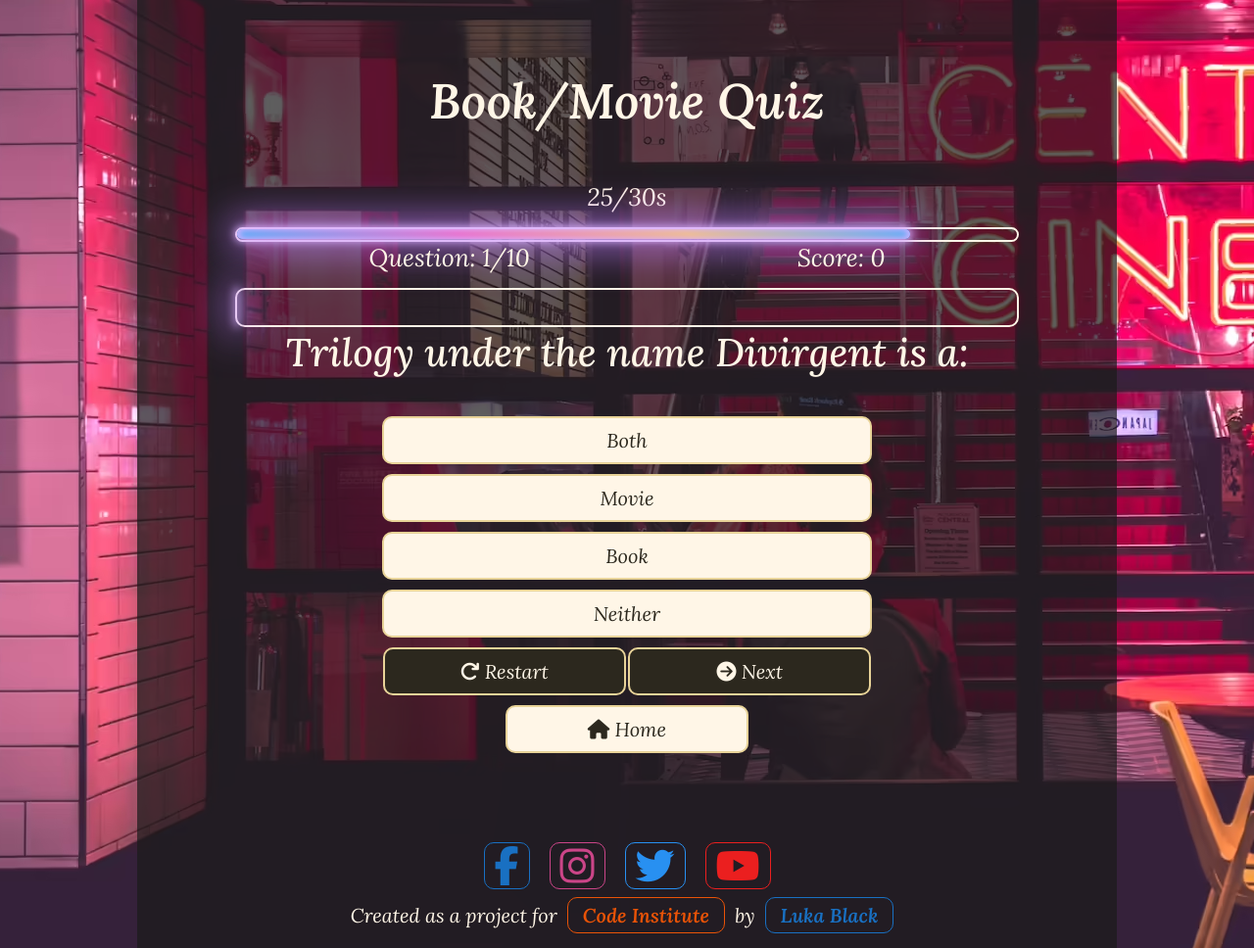
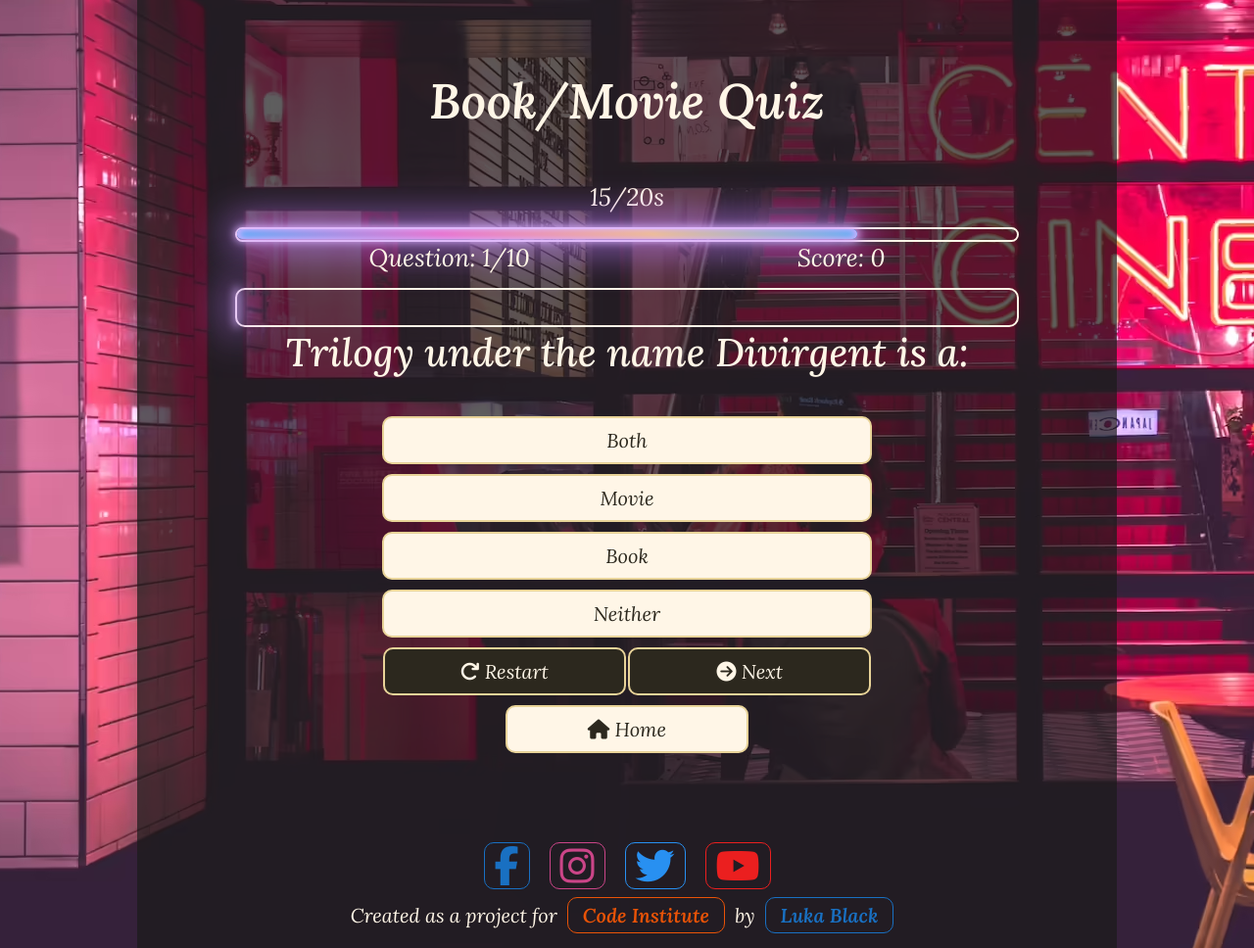
Before and after one commit to LukaB25/BookMovieQuiz, a plain HTML site: page quiz.html in a window 1280 px wide. Shown: the whole page at 98% size. Drawn offline with Linux system fonts and the light colour scheme; a web font is replaced by a local one.

Commit message:
Changed the time users have to respond to the questions.

```diff
--- a/assets/javascript/script.js
+++ b/assets/javascript/script.js
@@ -361,7 +361,7 @@ nextQuestion = () => {
 const timerCount = document.getElementById('timer-count');
 const timerProgressBar = document.getElementById('timer-progress-bar');
 timerCount.textContent = '';
-const totalCount = 30;
+const totalCount = 20;
 let count = totalCount;
 let timer;
 let timerWorking = false;
@@ -372,9 +372,9 @@ function startTimer() {
         timerWorking = true;
         timer = setInterval(function () {
             count--;
-            timerCount.innerText = `${count}/30s`;
+            timerCount.innerText = `${count}/20s`;
 
-            let timerProgressWidth = (count / 30) * 100;
+            let timerProgressWidth = (count / 20) * 100;
 
             if (count > 0) {
                 // Keeps track of the timer and reduces in size with each second that passes
@@ -433,14 +433,14 @@ function startTimer() {
 function restartTimer() {
     clearInterval(timer);
     count = totalCount;
-    timerCount.innerText = `${count}/30s`;
+    timerCount.innerText = `${count}/20s`;
 }
 
 // Stops and sets up timer for next question
 function stopTimer() {
     clearInterval(timer);
     count = totalCount;
-    timerCount.innerText = `${count}/30s`;
+    timerCount.innerText = `${count}/20s`;
     timerProgressBar.style.width = `100%`;
     timerWorking = false;
 }
--- a/quiz.html
+++ b/quiz.html
@@ -38,7 +38,7 @@
         <h1>Book/Movie Quiz</h1>
         <!-- Timer section -->
         <div id="timer-container">
-          <p id="timer-count">30/30</p>
+          <p id="timer-count">20/20</p>
         </div>
         <!-- Timer progress bar -->
         <div id="timer-bar-container">
```
